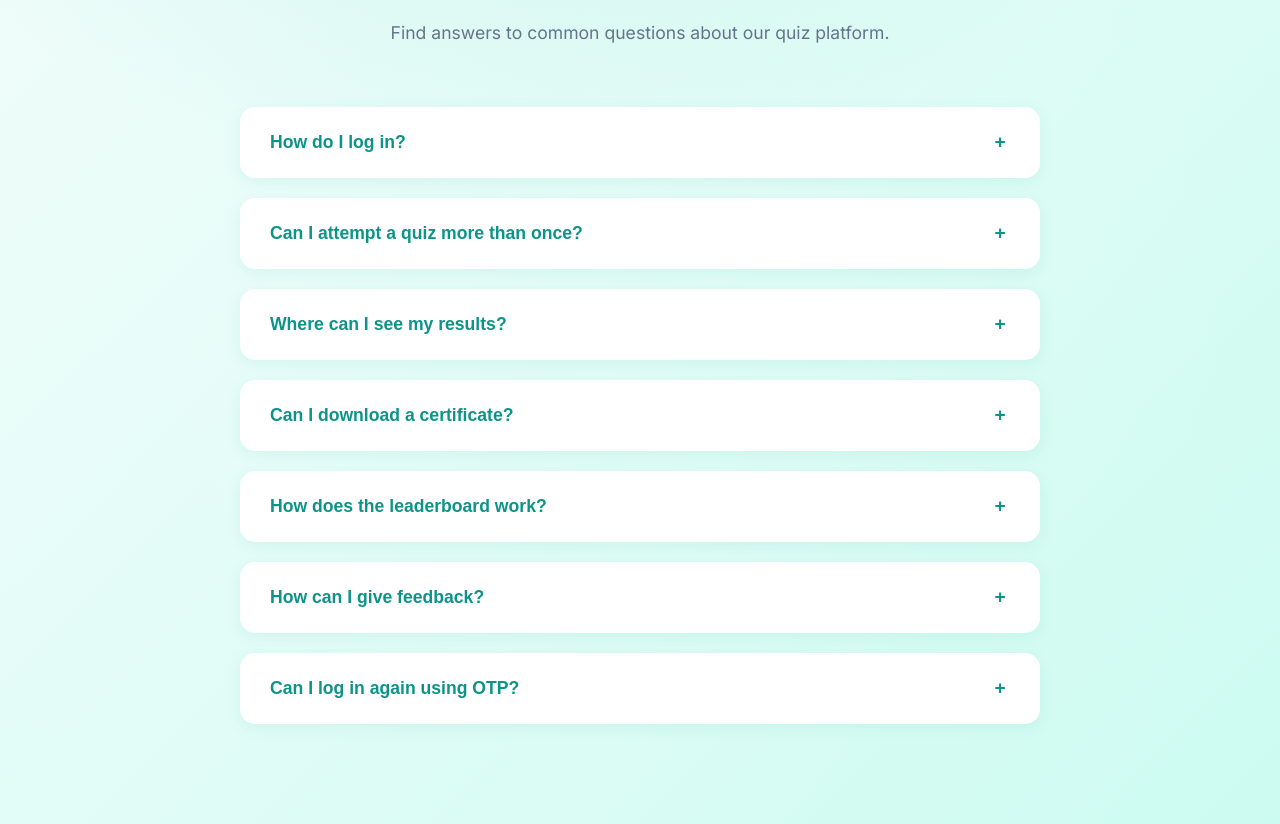
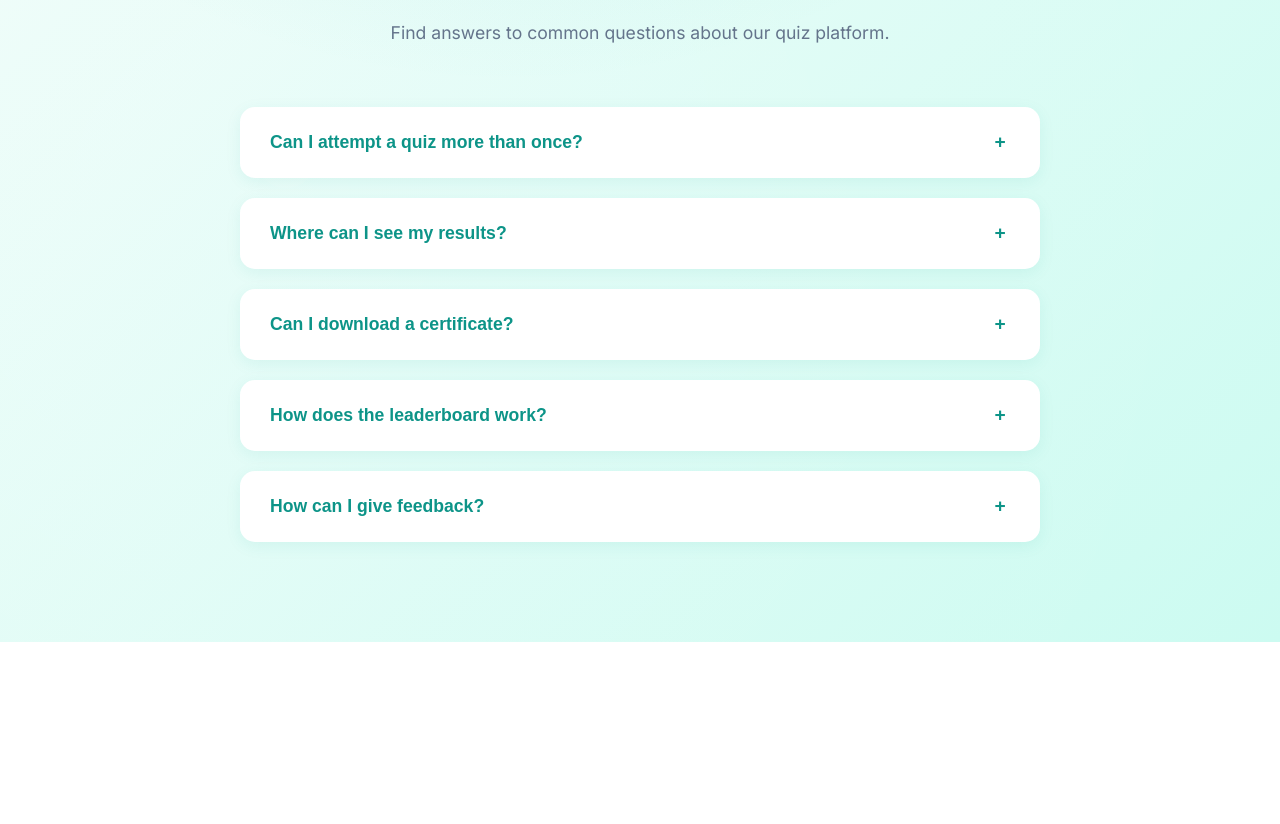
Before and after one commit to azmal21/QuizHub, a React (Vite) app in the folder frontend/: page / in a window 1280 px wide. Shown: the part 1560-2384 px from the top of the page. After the commit the page ends 2202 px from the top, so only its background shows below. Built offline with nearby package versions, Linux system fonts and the light colour scheme; a web font is replaced by a local one.

Commit message:
Update Welcome.jsx

```diff
--- a/frontend/src/pages/Welcome.jsx
+++ b/frontend/src/pages/Welcome.jsx
@@ -16,11 +16,6 @@ const Welcome = () => {
   );
 
   const faqs = [
-    {
-      question: "How do I log in?",
-      answer:
-        "You can log in using your mobile number with OTP (One Time Password). No need to remember a password!",
-    },
     {
       question: "Can I attempt a quiz more than once?",
       answer:
@@ -45,11 +40,6 @@ const Welcome = () => {
       question: "How can I give feedback?",
       answer:
         "Go to the 'Feedback' section in your dashboard to share your thoughts or report an issue. Your feedback is visible only to the admin.",
-    },
-    {
-      question: "Can I log in again using OTP?",
-      answer:
-        "Yes, you can log in again using your mobile number and OTP. However, you must enter the same name you used during your first login to keep your records consistent.",
     },
   ];
 
```
